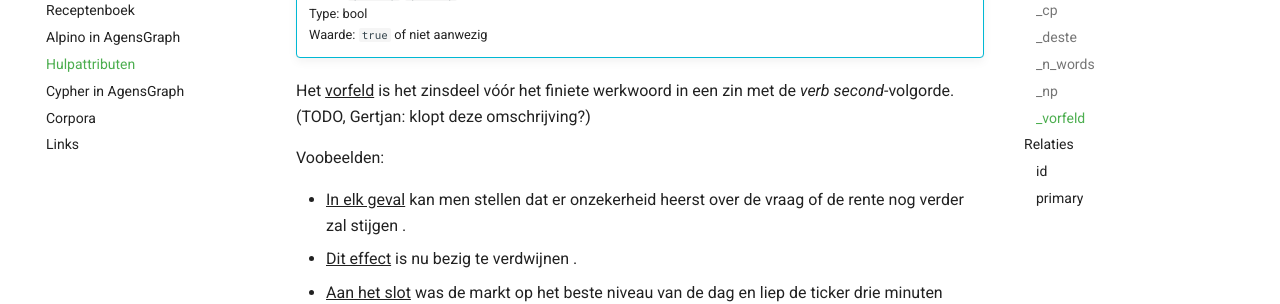
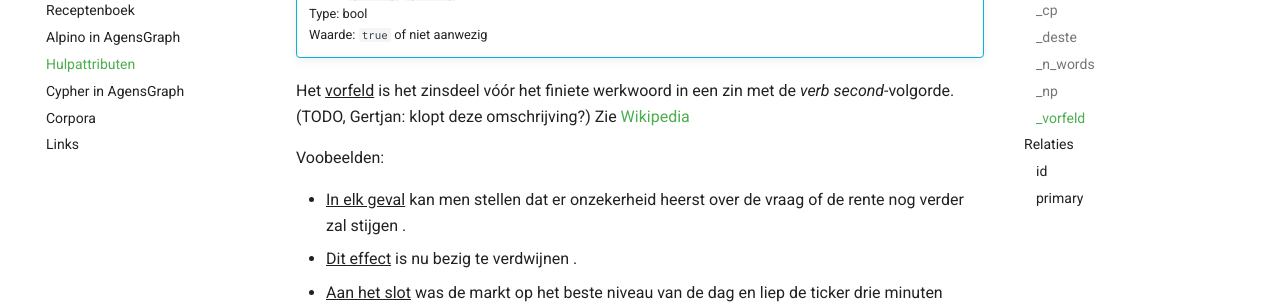
Before and after one commit to rug-compling/alpinograph-docs, an MkDocs documentation site: the page built from docs/attributen.md, in a window 1280 px wide and 900 px high, scrolled down 3320 px. Shown: the part 179-483 px from the top of the window. Built offline with MkDocs 1.6.1 and Material for MkDocs 9.7.7, drawn with Linux system fonts in a browser that asks for light colours.

Commit message:
vorfeld: Wikipedia

```diff
--- a/docs/attributen.md
+++ b/docs/attributen.md
@@ -157,7 +157,9 @@ set n._np = true;
     Waarde: `true` of niet aanwezig
 
 Het ^^vorfeld^^ is het zinsdeel vóór het finiete werkwoord in een
-zin met de *verb second*-volgorde. (TODO, Gertjan: klopt deze omschrijving?)
+zin met de *verb second*-volgorde.
+(TODO, Gertjan: klopt deze omschrijving?)
+Zie [Wikipedia](https://de.wikipedia.org/wiki/Feldermodell_des_deutschen_Satzes#Das_Vorfeld)
 
 Voobeelden:
 
```
